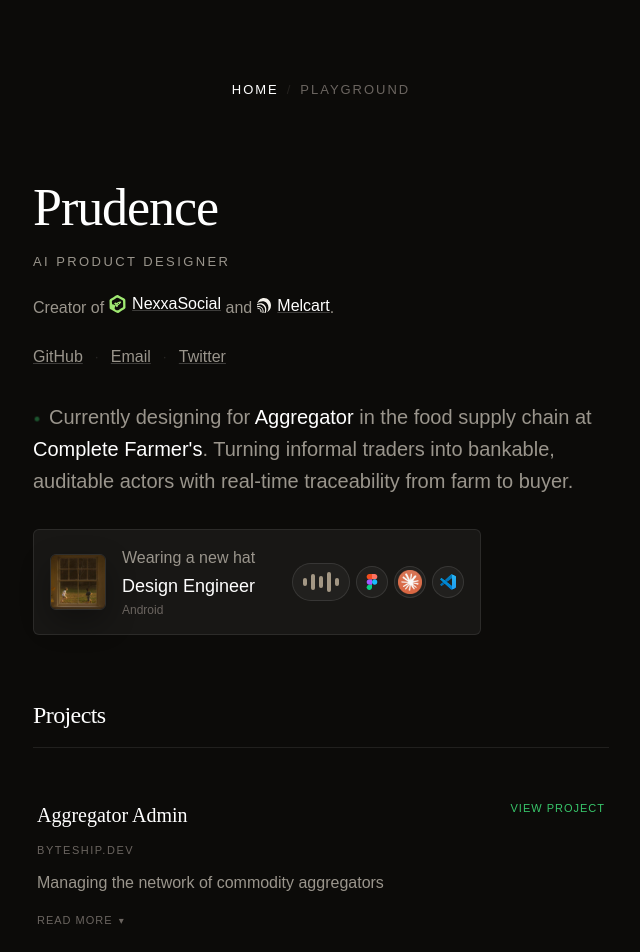
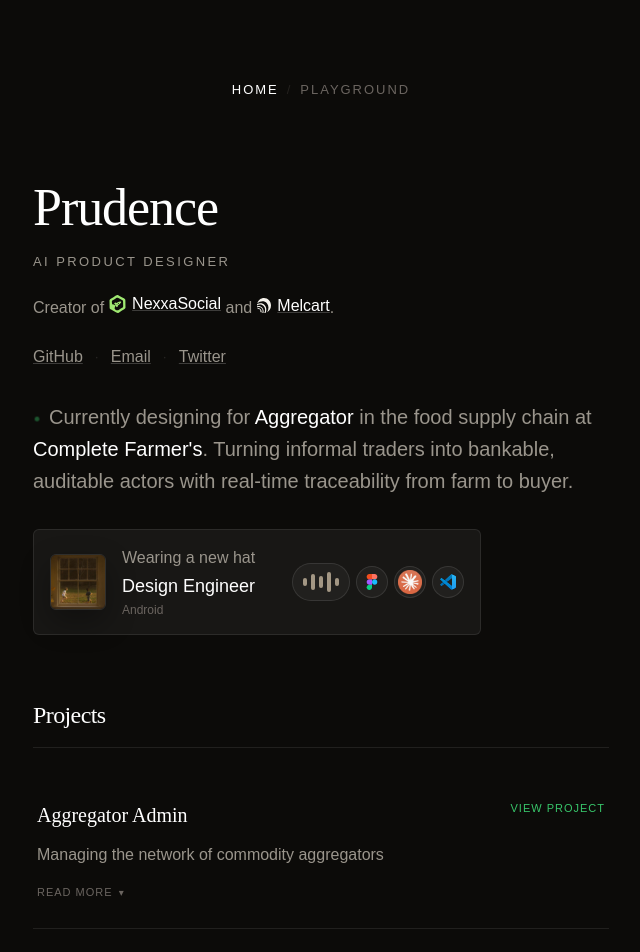
Before and after one commit to prudnc11/portfolio, a React (Vite) app: page / in a window 1280 px wide. Shown: the top 952 px of the page, without its empty margins (319-959 px from the left). Built offline with nearby package versions, Linux system fonts and the light colour scheme.

Commit message:
chore: remove byteship.dev company label from all projects
Co-Authored-By: Claude Opus 4.6 <noreply@anthropic.com>

```diff
--- a/src/App.jsx
+++ b/src/App.jsx
@@ -11,7 +11,7 @@ import vscodeIcon from "./assets/icons/vscode.svg";
 const projects = [
   {
     name: "Aggregator Admin",
-    company: "byteship.dev",
+    company: "",
     description: "Managing the network of commodity aggregators",
     link: "http://cf-admin-jade.vercel.app",
     caseStudy: {
@@ -29,7 +29,7 @@ const projects = [
   },
   {
     name: "Ventryl",
-    company: "byteship.dev",
+    company: "",
     description: "Supply chain infrastructure for Africa downstream sector",
     caseStudy: {
       challenge:
@@ -46,7 +46,7 @@ const projects = [
   },
   {
     name: "NexaaSocial",
-    company: "byteship.dev",
+    company: "",
     description: "AI Social media management",
     link: "https://nexaa-frontend.vercel.app/dashboard",
     caseStudy: {
@@ -64,7 +64,7 @@ const projects = [
   },
   {
     name: "Sage",
-    company: "byteship.dev",
+    company: "",
     description: "Project management for engineering teams",
     link: "https://sage-blond-eight.vercel.app",
     caseStudy: {
@@ -179,9 +179,11 @@ function ProjectItem({ name, company, description, link, caseStudy }) {
                 <h3 className="font-serif text-xl text-primary leading-[30px]">
                   {name}
                 </h3>
-                <span className="text-[11px] uppercase tracking-[1.54px] text-muted">
-                  {company}
-                </span>
+                {company && (
+                  <span className="text-[11px] uppercase tracking-[1.54px] text-muted">
+                    {company}
+                  </span>
+                )}
               </div>
               {link ? (
                 <a
```
